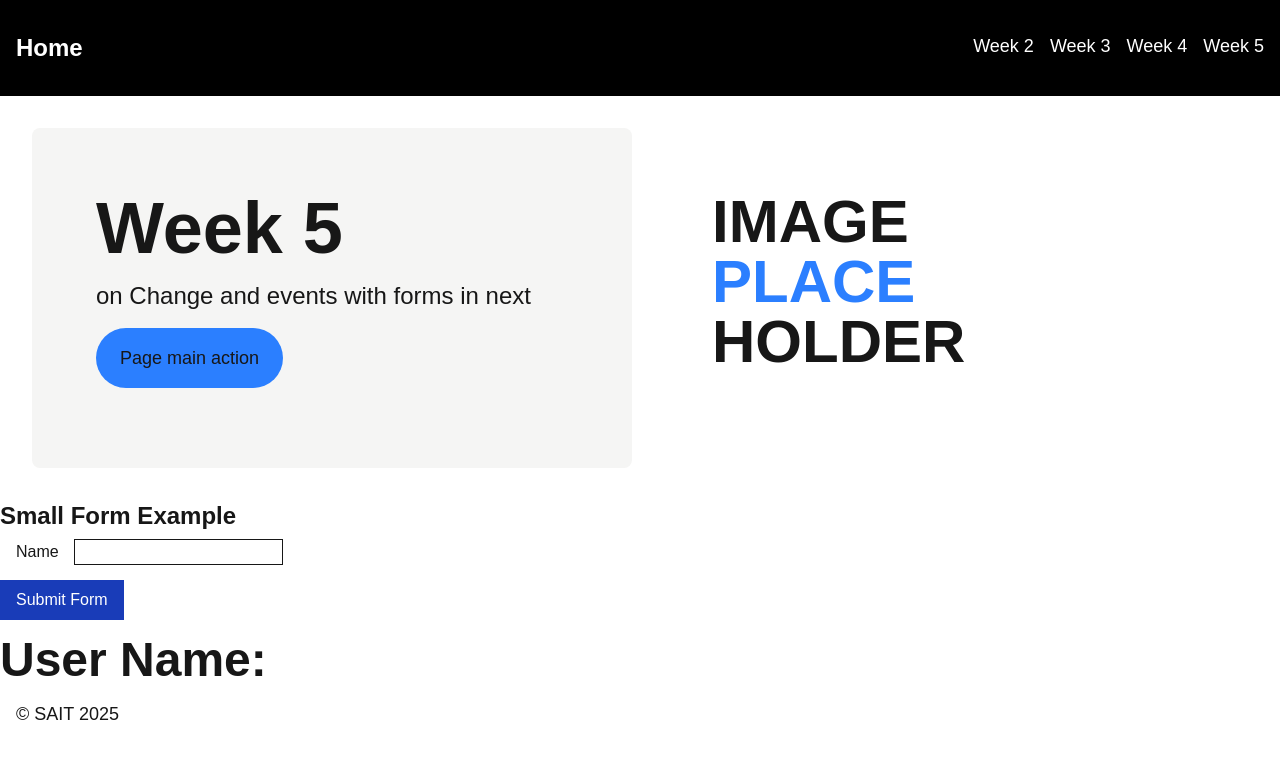
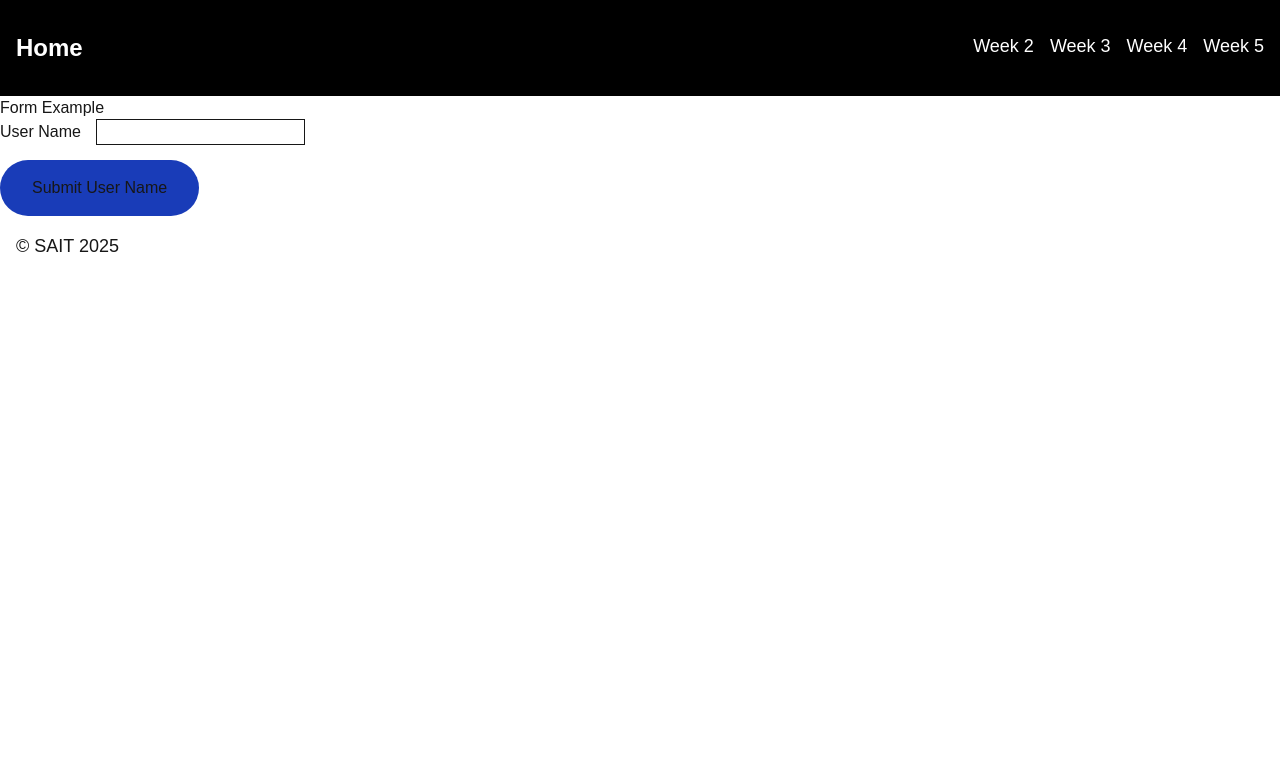
Before and after one commit to louielynmata/cprg-306-demo-site, a Next.js app: page /week-5 in a window 1280 px wide. Shown: the top 758 px of the page. Built offline with nearby package versions, Linux system fonts and the light colour scheme.

Commit message:
reset counter added

```diff
--- a/app/components/Button.js
+++ b/app/components/Button.js
@@ -6,7 +6,7 @@ export default function Button({
   return (
     <button
       onClick={eventHandler}
-      className={`${colors} py-4 px-12 my-4 rounded-full transition ease-linear duration-150 cursor-pointer `}
+      className={`${colors} py-4 px-12 my-4 bg-orange-500 rounded-full transition ease-linear duration-150 cursor-pointer `}
     >
       {displayText}
     </button>
--- a/app/week-4/page.js
+++ b/app/week-4/page.js
@@ -18,6 +18,7 @@ export default function Page() {
 
   function resetCounter() {
     // TODO: Create reset function for counter.
+    setCounterNumber(0);
     // use example from logrocket: https://blog.logrocket.com/initialize-state-react-hooks/
   }
 
@@ -98,6 +99,12 @@ export default function Page() {
             >
               Decrease Counter
             </button>
+            <button
+              onClick={resetCounter}
+              className="bg-red-700 py-4 px-12 my-4 rounded-full text-white hover:bg-red-500 cursor-pointer"
+            >
+              Reset
+            </button>
           </div>
         </div>
       </section>
@@ -119,7 +126,7 @@ export default function Page() {
             </button>
             <button
               onClick={decreaseAge}
-              className="bg-red-700 py-4 px-12 my-4 rounded-lg text-white hover:bg-red-500 cursor-pointer"
+              className="bg-green-700 py-4 px-12 my-4 rounded-lg text-white hover:bg-green-500 cursor-pointer"
             >
               Decrease Age
             </button>
--- /dev/null
+++ b/app/week-5/data.js
@@ -0,0 +1,54 @@
+"use client";
+import PageHeader from "@/app/components/PageHeader";
+import { useState } from "react";
+export default function Example() {
+  const [userName, setUserName] = useState("");
+
+  const dataArray = [];
+
+  function handleChange(event) {
+    setUserName(event.target.value.toUpperCase());
+  }
+  function handleSubmit(event) {
+    event.preventDefault();
+    dataArray.push(userName);
+    console.log(userName);
+    console.log(dataArray);
+  }
+  return (
+    <main>
+      <PageHeader
+        title="Week 5"
+        description="on Change and events with forms in next"
+      />
+      <div>
+        <header>
+          <h2 className="mb-2 text-2xl font-semibold">Small Form Example</h2>
+        </header>
+        <form onSubmit={handleSubmit}>
+          <div className="ml-4">
+            <label htmlFor="user-name" className="mr-4">
+              Name
+            </label>
+            <input
+              type="text"
+              id="user-name"
+              name="user-name"
+              value={userName}
+              onChange={handleChange}
+              className="outline"
+            />
+          </div>
+          <input
+            type="submit"
+            value="Submit Form"
+            className="block px-4 py-2 bg-blue-800 text-white my-4"
+          />
+        </form>
+        <div>
+          <h3 className="text-5xl font-bold">User Name: {userName}</h3>
+        </div>
+      </div>
+    </main>
+  );
+}
--- a/app/week-5/page.js
+++ b/app/week-5/page.js
@@ -1,54 +1,38 @@
 "use client";
-import PageHeader from "@/app/components/PageHeader";
 import { useState } from "react";
 export default function Page() {
-  const [userName, setUserName] = useState("");
+  const [userName, setUserName, reset] = useState("");
+  const handleChange = (event) => {
+    setUserName(event.target.value);
+  };
 
-  const dataArray = [];
-
-  function handleChange(event) {
-    setUserName(event.target.value.toUpperCase());
-  }
   function handleSubmit(event) {
     event.preventDefault();
-    dataArray.push(userName);
     console.log(userName);
-    console.log(dataArray);
   }
+
   return (
     <main>
-      <PageHeader
-        title="Week 5"
-        description="on Change and events with forms in next"
-      />
-      <div>
       <header>
-          <h2 className="mb-2 text-2xl font-semibold">Small Form Example</h2>
+        <h1>Form Example</h1>
       </header>
       <form onSubmit={handleSubmit}>
-          <div className="ml-4">
-            <label htmlFor="user-name" className="mr-4">
-              Name
-            </label>
+        <label htmlFor="user-name">User Name</label>
         <input
           type="text"
           id="user-name"
           name="user-name"
           value={userName}
           onChange={handleChange}
-              className="outline"
+          className="outline mx-4"
         />
-          </div>
         <input
           type="submit"
-            value="Submit Form"
-            className="block px-4 py-2 bg-blue-800 text-white my-4"
+          value="Submit User Name"
+          className="block bg-blue-800 px-8 py-4 rounded-full my-4"
         />
       </form>
-        <div>
-          <h3 className="text-5xl font-bold">User Name: {userName}</h3>
-        </div>
-      </div>
+      <h3 className="text-4xl">{userName}</h3>
     </main>
   );
 }
```
Lines whose indentation alone changed are shown as unchanged.
